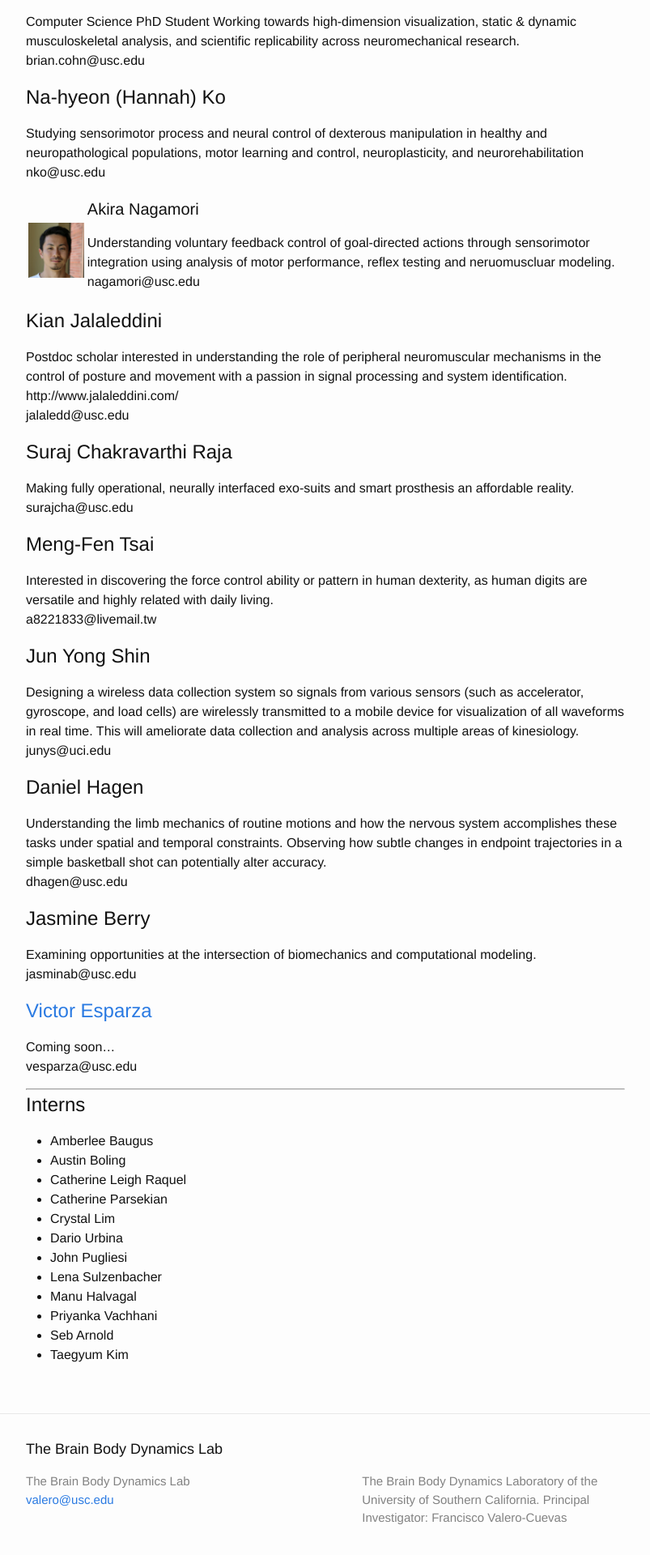
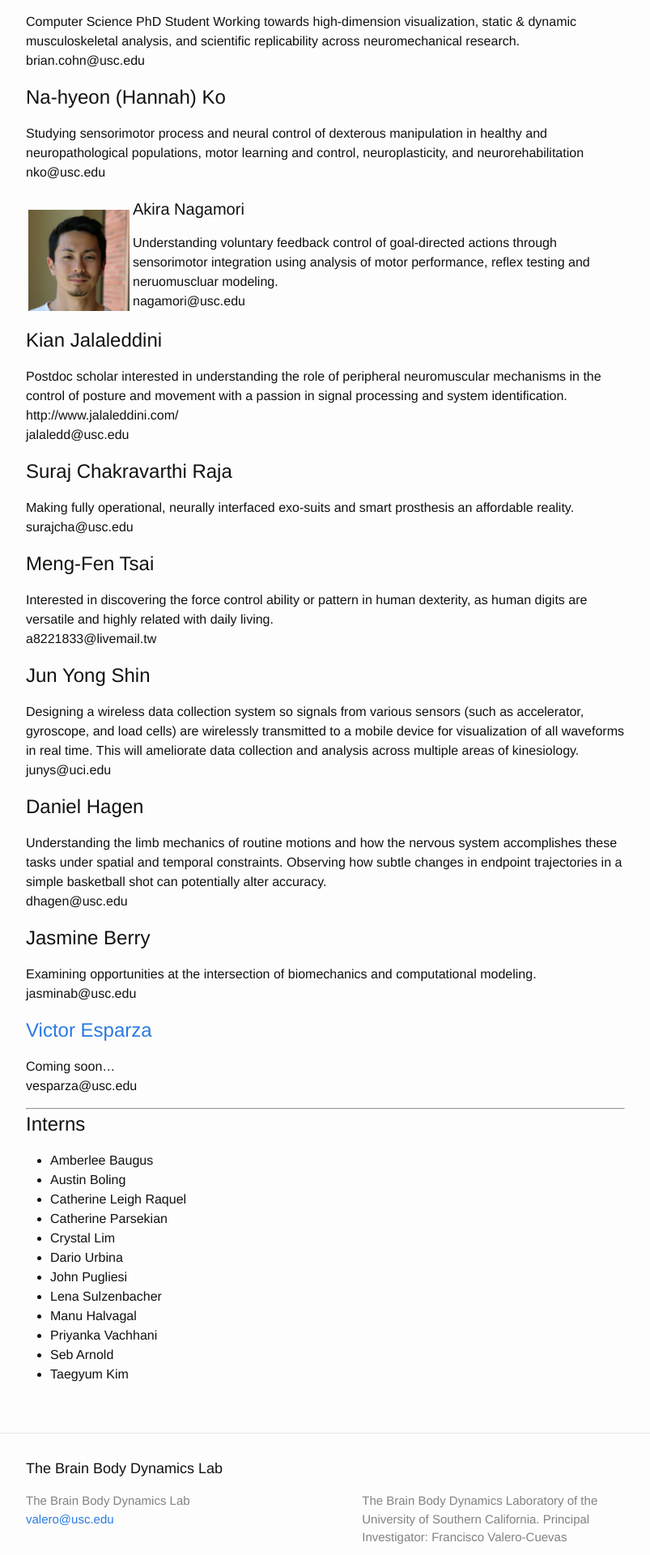
Before and after one commit to usc-bbdl/usc-bbdl.github.io, a Jekyll site: the page built from about.md, in a window 1280 px wide. Shown: the part 1247-3167 px from the top of the page at 81% size, without its empty margins (238-1041 px from the left). Built offline with Jekyll 4.4.1, drawn with Linux system fonts in a browser that asks for light colours.

Commit message:
Update about.md

```diff
--- a/about.md
+++ b/about.md
@@ -51,7 +51,7 @@
 nko@usc.edu
 
 <table style="border: none;">
-<tr><td><img src="https://valerolab.org/Photos/akira.jpg"></td>
+<tr><td width=125px><img src="https://valerolab.org/Photos/akira.jpg"></td>
 <td><h4>Akira Nagamori</h4>
 <p>Understanding voluntary feedback control of goal-directed actions through sensorimotor integration using analysis of motor performance, reflex testing and neruomuscluar modeling.<br>
 nagamori@usc.edu</p></td></tr>
```
